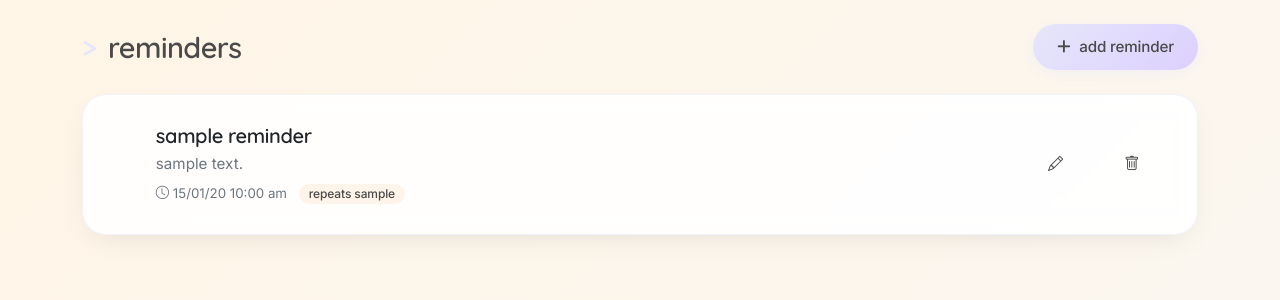
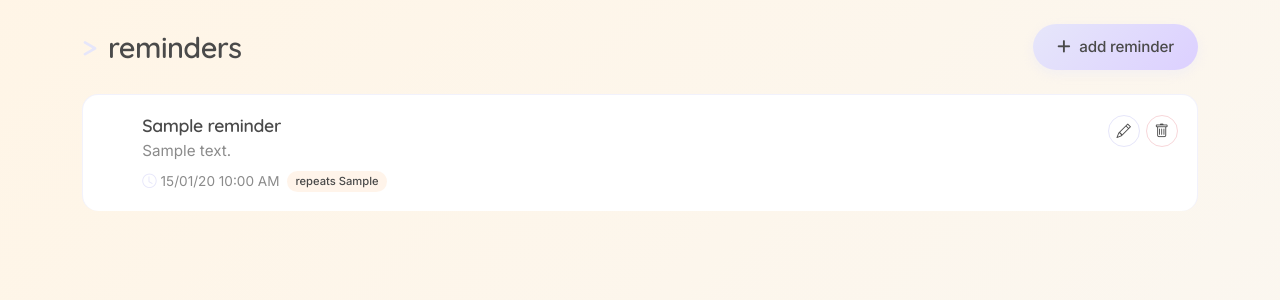
Before and after one commit to schizoscar/sumire-mia-app, a Flask app: page /reminders/ in a window 1280 px wide. Shown: the part 77-377 px from the top of the page. Run offline with Flask 3, Linux system fonts and the light colour scheme; a user stored in the database is signed in; tables that the repository leaves empty hold one stand-in row (values such as "Sample post"); some libraries are stand-ins or nearby versions.

Commit message:
reminders: fix text casing, match buttons to tasks page

```diff
--- a/app/templates/reminders/index.html
+++ b/app/templates/reminders/index.html
@@ -8,66 +8,211 @@
             <h1 class="mb-0" style="font-size: 1.8rem;">
                 <span class="header-chevron">></span> reminders
             </h1>
-            <a href="{{ url_for('reminders.add') }}" class="btn btn-primary w-100 w-md-auto" style="width: auto; min-width: 120px;">
+            <a href="{{ url_for('reminders.add') }}" class="btn btn-primary w-100 w-md-auto">
                 <i class="fas fa-plus"></i> add reminder
             </a>
         </div>
 
         <div class="reminder-list">
             {% for reminder in reminders %}
-            <div class="card mb-3">
-                <div class="card-body">
-                    <div class="d-flex align-items-center justify-content-between">
-                        <div class="d-flex align-items-center">
+            <div class="reminder-item">
+                <div class="d-flex align-items-start justify-content-between">
+                    <div class="d-flex">
                         <span class="color-dot" style="background-color:
                             {% if reminder.reminder_owner.color_scheme == 'purple' %}#e6e6fa; border: 2px solid #c084fc;
                             {% elif reminder.reminder_owner.color_scheme == 'pink' %}#ffdab9; border: 2px solid #f9a8d4;
                             {% elif reminder.reminder_owner.color_scheme == 'blue' %}#b8e2f2; border: 2px solid #7aa5c7;
                             {% elif reminder.reminder_owner.color_scheme == 'orange' %}#ffd7b5; border: 2px solid #f9a95d;
                             {% endif %}"></span>
-                            <div class="ms-3">
-                                <h5 class="card-title mb-1">{{ reminder.title }}</h5>
-                                <p class="card-text text-secondary mb-1">{{ reminder.message }}</p>
-                                <p class="card-text">
-                                    <small class="text-secondary">
+                        <div class="reminder-content ms-3">
+                            <h5 class="reminder-title">{{ reminder.title }}</h5>
+                            <p class="reminder-message">{{ reminder.message }}</p>
+                            <div class="reminder-meta">
+                                <small>
                                     <i class="bi bi-clock"></i> {{ reminder.reminder_time.strftime('%d/%m/%y %I:%M %p') }}
+                                </small>
                                 {% if reminder.repeat != 'none' %}
-                                        <span class="badge ms-2" style="background: rgba(255, 218, 185, 0.3); color: var(--charcoal);">repeats {{ reminder.repeat }}</span>
+                                <span class="reminder-badge">repeats {{ reminder.repeat }}</span>
                                 {% endif %}
-                                    </small>
-                                </p>
                             </div>
                         </div>
-                        <div class="d-flex gap-2">
-                            <a href="{{ url_for('reminders.edit', reminder_id=reminder.id) }}" class="btn btn-sm btn-outline-primary">
+                    </div>
+                    <div class="reminder-actions">
+                        <a href="{{ url_for('reminders.edit', reminder_id=reminder.id) }}" class="btn-edit" title="edit reminder">
                             <i class="bi bi-pencil"></i>
                         </a>
-                            <a href="{{ url_for('reminders.delete', reminder_id=reminder.id) }}" class="btn btn-sm btn-outline-danger" onclick="return confirm('Delete this reminder?')">
+                        <a href="{{ url_for('reminders.delete', reminder_id=reminder.id) }}" class="btn-delete" onclick="return confirm('Delete this reminder?')" title="delete reminder">
                             <i class="bi bi-trash"></i>
                         </a>
                     </div>
                 </div>
             </div>
+            {% else %}
+            <div class="empty-state">
+                <i class="bi bi-bell"></i>
+                <p>no reminders yet.</p>
+                <a href="{{ url_for('reminders.add') }}" class="btn btn-primary">
+                    <i class="fas fa-plus"></i> add your first reminder
+                </a>
             </div>
-            {% else %}
-            <p class="text-muted">no reminders yet. click "add reminder" to create one!</p>
             {% endfor %}
         </div>
     </div>
 </div>
 
 <style>
+/* Header styles */
 .header-chevron {
     display: inline-block;
     margin-right: 4px;
+    color: var(--pastel-lavender);
 }
 
-/* Fix button width on desktop */
-@media (min-width: 769px) {
-    .btn-primary.w-md-auto {
-        width: auto !important;
-        min-width: 120px;
+/* Reminder item styling */
+.reminder-item {
+    background: white;
+    border-radius: 16px;
+    padding: 1.2rem;
+    margin-bottom: 12px;
+    border: 1px solid rgba(230, 230, 250, 0.5);
+    transition: all 0.2s ease;
 }
+
+.reminder-item:hover {
+    border-color: var(--pastel-lavender);
+    box-shadow: var(--shadow-soft);
+}
+
+/* Color dot */
+.color-dot {
+    display: inline-block;
+    width: 16px;
+    height: 16px;
+    border-radius: 50%;
+    flex-shrink: 0;
+    margin-top: 3px;
+}
+
+/* Reminder content - OVERRIDE lowercase forcing */
+.reminder-content {
+    flex: 1;
+}
+
+.reminder-title {
+    font-size: 1.1rem;
+    font-weight: 600;
+    color: var(--charcoal);
+    margin-bottom: 4px;
+    text-transform: none !important;
+}
+
+.reminder-message {
+    font-size: 0.95rem;
+    color: var(--warm-gray);
+    margin-bottom: 8px;
+    line-height: 1.5;
+    text-transform: none !important;
+}
+
+.reminder-meta {
+    display: flex;
+    align-items: center;
+    gap: 8px;
+    flex-wrap: wrap;
+}
+
+.reminder-meta small {
+    color: var(--warm-gray);
+    font-size: 0.85rem;
+    display: inline-flex;
+    align-items: center;
+    gap: 4px;
+    text-transform: none !important;
+}
+
+.reminder-meta small i {
+    color: var(--pastel-lavender);
+    font-size: 0.9rem;
+}
+
+.reminder-badge {
+    background: rgba(255, 218, 185, 0.3);
+    color: var(--charcoal);
+    padding: 2px 8px;
+    border-radius: 20px;
+    font-size: 0.7rem;
+    font-weight: 500;
+    text-transform: none !important;
+}
+
+/* Action buttons - matching todos page exactly */
+.reminder-actions {
+    display: flex;
+    gap: 6px;
+    margin-left: 12px;
+}
+
+.btn-edit, .btn-delete {
+    width: 32px;
+    height: 32px;
+    display: flex;
+    align-items: center;
+    justify-content: center;
+    border-radius: 20px;
+    transition: all 0.2s ease;
+    text-decoration: none;
+}
+
+.btn-edit {
+    background: transparent;
+    border: 1px solid var(--pastel-lavender);
+    color: var(--charcoal);
+}
+
+.btn-edit:hover {
+    background: var(--pastel-lavender);
+    border-color: var(--soft-lavender);
+    color: var(--charcoal);
+    transform: translateY(-2px);
+}
+
+.btn-delete {
+    background: transparent;
+    border: 1px solid #f8d7da;
+    color: #842029;
+}
+
+.btn-delete:hover {
+    background: #f8d7da;
+    border-color: #f5c2c7;
+    color: #842029;
+    transform: translateY(-2px);
+}
+
+.btn-edit i, .btn-delete i {
+    font-size: 0.9rem;
+}
+
+/* Empty state */
+.empty-state {
+    text-align: center;
+    padding: 3rem 1rem;
+    background: white;
+    border-radius: 16px;
+    border: 1px solid rgba(230, 230, 250, 0.5);
+}
+
+.empty-state i {
+    font-size: 3rem;
+    color: var(--pastel-lavender);
+    opacity: 0.5;
+    margin-bottom: 1rem;
+}
+
+.empty-state p {
+    color: var(--warm-gray);
+    margin-bottom: 1rem;
+    text-transform: none !important;
 }
 
 /* Mobile styles */
@@ -79,40 +224,38 @@
     .header-chevron {
         margin-right: 2px;
     }
+
+    .reminder-item .d-flex.align-items-start {
+        flex-direction: column;
+        gap: 15px;
     }
 
-.reminder-item {
-    background: white;
-    border-radius: 16px;
-    padding: 1rem;
-    margin-bottom: 12px;
-    border: 1px solid rgba(230, 230, 250, 0.5);
+    .reminder-item .d-flex {
+        width: 100%;
     }
 
-.color-dot {
-    display: inline-block;
-    width: 16px;
-    height: 16px;
-    border-radius: 50%;
-    flex-shrink: 0;
-    margin-right: 12px;
+    .reminder-actions {
+        width: 100%;
+        justify-content: flex-end;
+        margin-left: 28px;
     }
 
-/* Mobile reminder item adjustments */
-@media (max-width: 768px) {
-    .reminder-item .d-flex.align-items-center {
+    .reminder-meta {
         flex-direction: column;
-        align-items: flex-start !important;
-        gap: 12px;
+        align-items: flex-start;
+        gap: 4px;
+    }
 }
 
-    .reminder-item .ms-3 {
-        margin-left: 0 !important;
+@media (max-width: 480px) {
+    .reminder-actions {
+        margin-left: 0;
+        justify-content: space-between;
     }
 
-    .reminder-item .d-flex.gap-2 {
-        width: 100%;
-        justify-content: flex-end;
+    .btn-edit, .btn-delete {
+        flex: 1;
+        height: 36px;
     }
 }
 </style>
--- a/render.yaml
+++ b/render.yaml
@@ -16,7 +16,7 @@ services:
       - key: APP_NAME
         value: すみれ＆みあ
       - key: SENDGRID_API_KEY
-        sync: false  # You'll need to set this manually
+        sync: false
       - key: SENDGRID_FROM_EMAIL
         value: sumirepohscarlet@gmail.com
       - key: SENDGRID_FROM_NAME
```
Also changed, not shown: 1 other file. Lines whose indentation alone changed are shown as unchanged.
